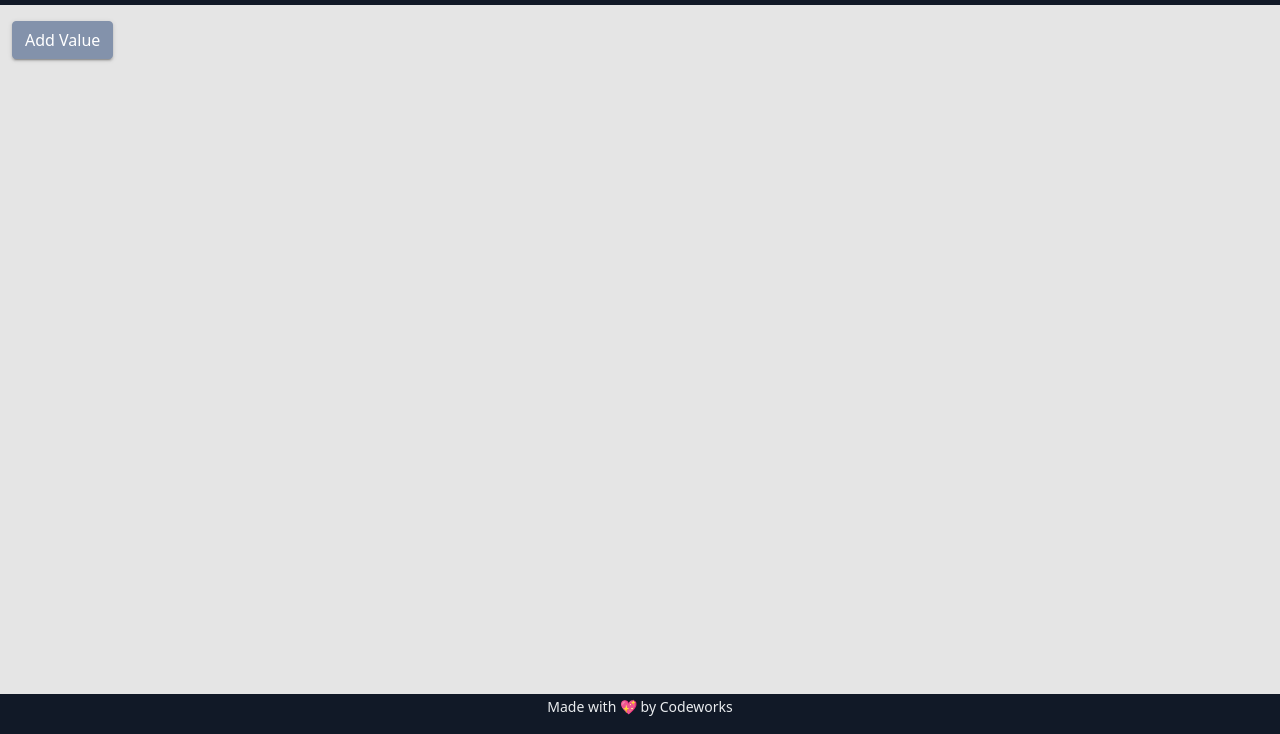
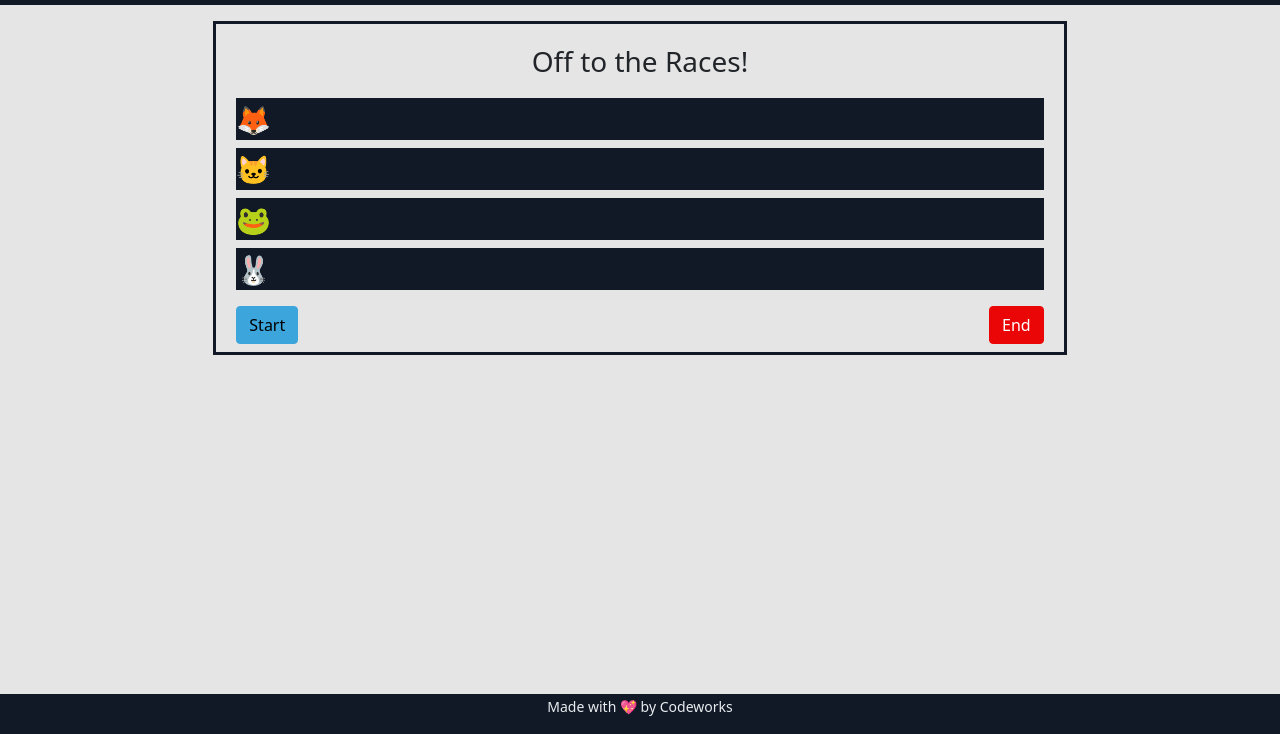
Before and after one commit to patrick-misner/wk3d1-rally-racers, a website with bundled scripts: page index.html in a window 1280 px wide. Shown: the part 66-800 px from the top of the page. Built offline with nearby package versions, Linux system fonts and the light colour scheme; a script that the page names is missing.

Commit message:
i made some html..

```diff
--- a/index.html
+++ b/index.html
@@ -25,9 +25,22 @@
   </header>
   <main>
     <div class="container-fluid">
-      <div class="row">
-        <div class="col-12">
-          <div id="app"></div>
+      <div class="row align-items-center justify-content-center">
+        <div class="col-8 border border-3 border-dark my-3">
+          <div class="text-center m-3 fs-3">
+            Off to the Races!
+
+          </div>
+          <div class="bg-dark m-2 fs-3"><span id="1">🦊</span></div>
+          <div class="bg-dark m-2 fs-3"><span id="2">🐱</span></div>
+          <div class="bg-dark m-2 fs-3"><span id="3">🐸</span></div>
+          <div class="bg-dark m-2 fs-3"><span id="3">🐰</span></div>
+          <div class="buttons d-flex justify-content-between">
+            <button type="button" class="btn btn-primary m-2">Start</button>
+            <button type="button" class="btn btn-danger m-2">End</button>
+
+          </div>
+
         </div>
       </div>
     </div>
```
Also changed, not shown: app/Controllers/RaceController.js (added), app/Models/Racer.js (added).
